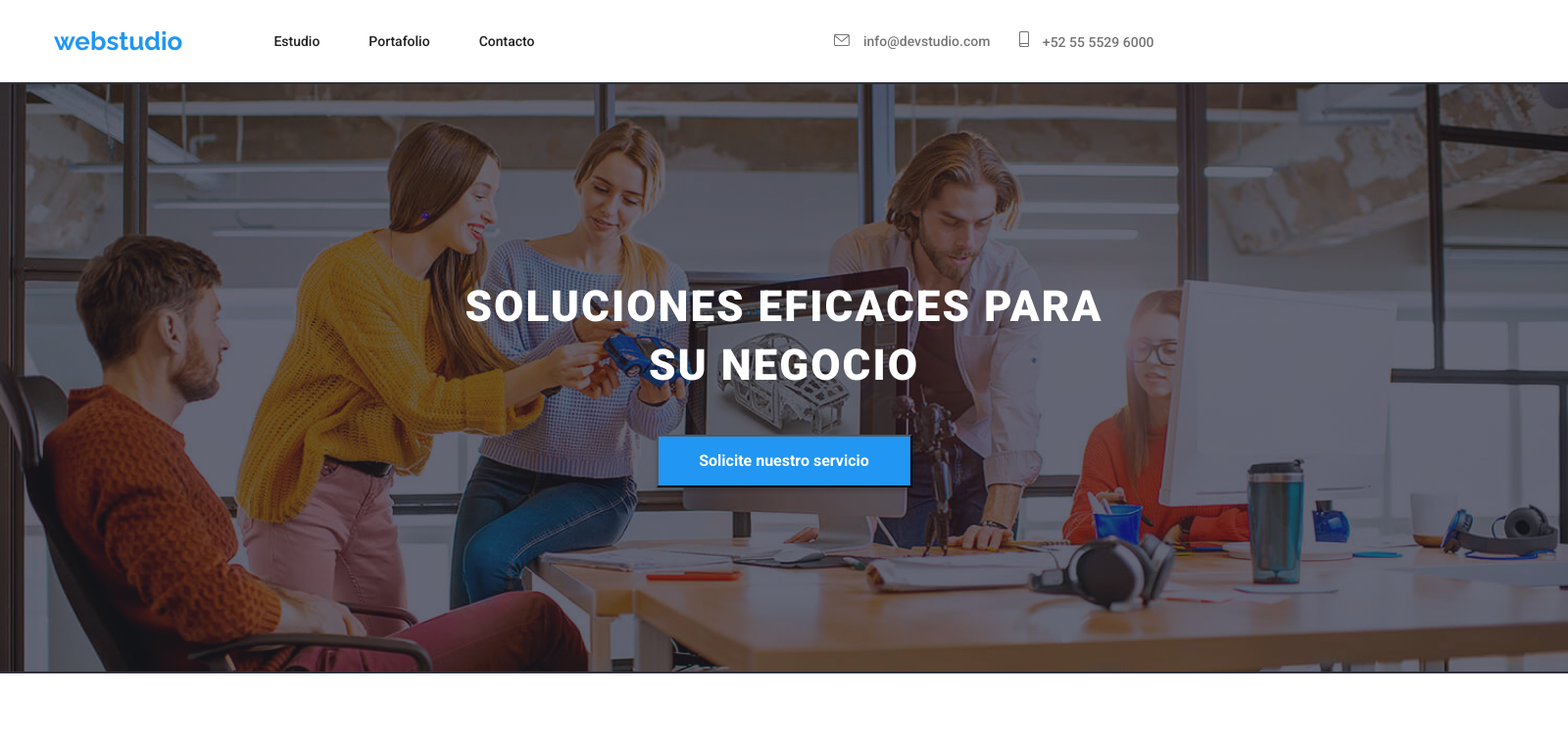
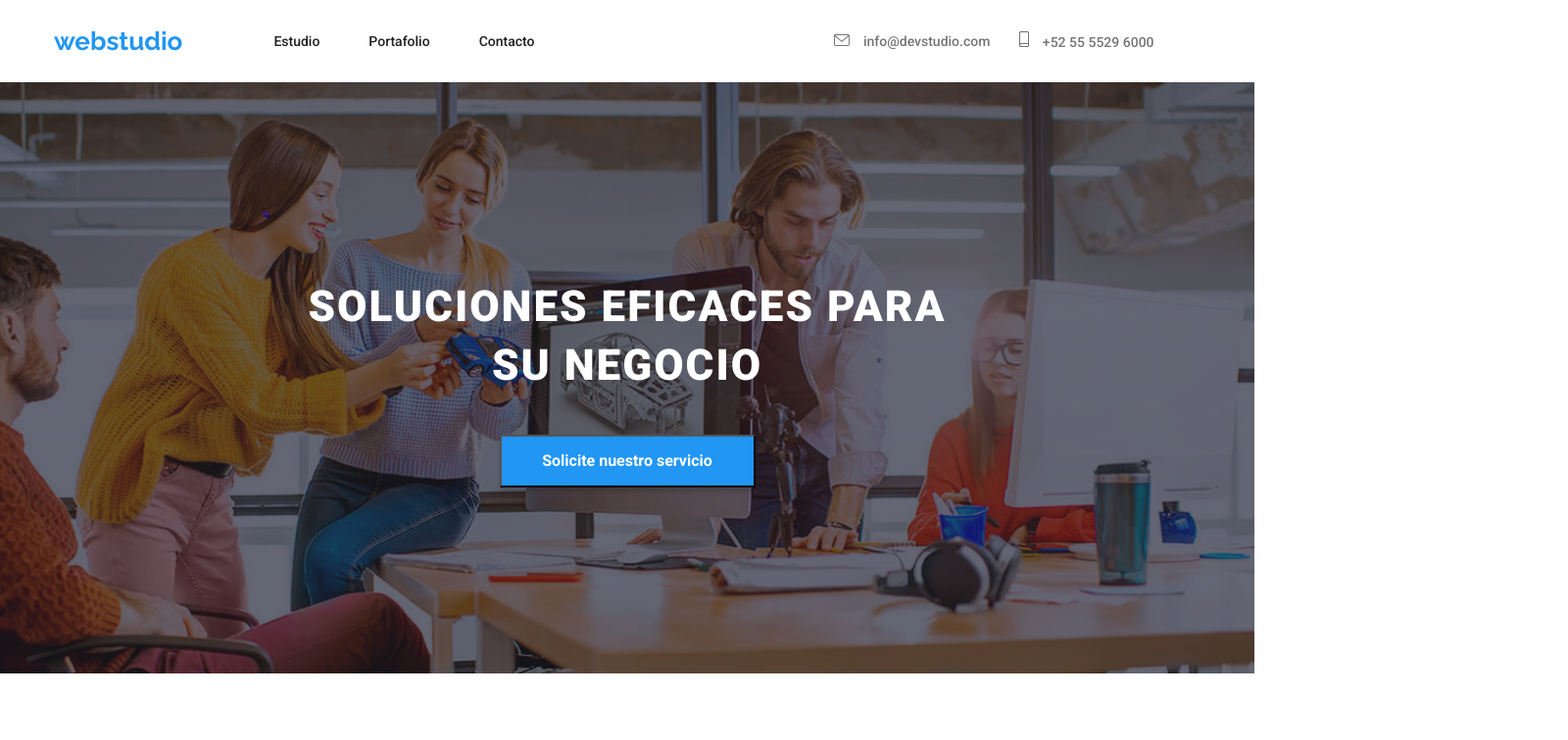
Before and after one commit to JohanDevia/goit-markup-hw-04, a plain HTML site: page index.html in a window 1280 px wide. Shown: the top 756 px of the page at 98% size, 1600 px wide, since content can reach past the window. Drawn offline with nearby package versions, Linux system fonts and the light colour scheme.

Commit message:
add background-size cover

```diff
--- a/css/styles.css
+++ b/css/styles.css
@@ -246,7 +246,6 @@ body {
   padding: 0;
 }
 .title-bg {
-  width: 1600px;
   background-image: linear-gradient(
       to bottom,
       rgba(47, 48, 58, 0.4),
@@ -255,6 +254,7 @@ body {
     url("/images/images-hw-4/background.jpg");
   background-repeat: no-repeat;
   background-position: center;
+  background-size: cover;
 }
 .box-h1 {
   width: 696px;
```
